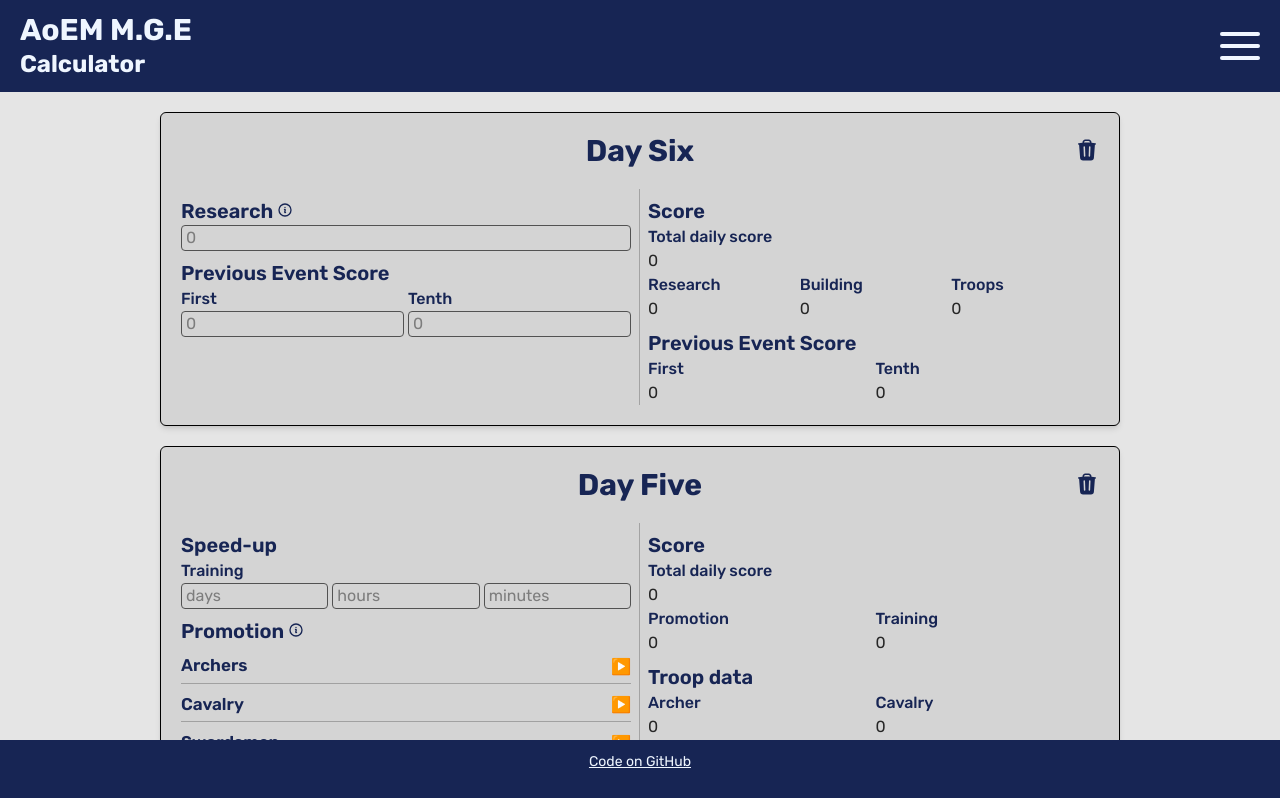
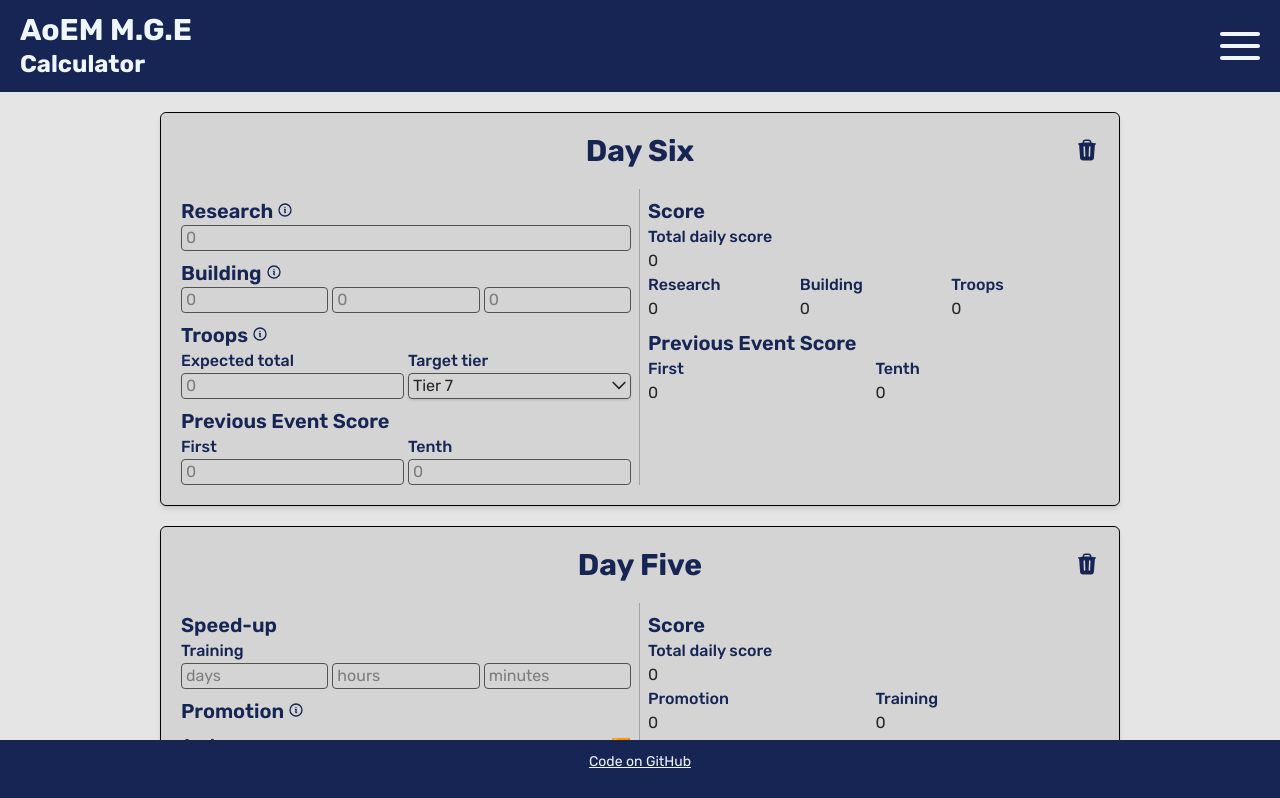
Before and after one commit to haggqvist459/AOEM_MGE_TS, a React (Vite) app: page / in a window 1280 px wide. Shown: the top 798 px of the page. Built offline with nearby package versions, Linux system fonts and the light colour scheme.

Commit message:
day six complete

```diff
--- a/src/components/calculators/DaySixCalc.tsx
+++ b/src/components/calculators/DaySixCalc.tsx
@@ -1,8 +1,11 @@
 import { useState } from 'react'
 import { useDailyCalculator } from '@/hooks'
-import { toNumber } from '@/utils'
+import { toNumber, TROOP_POWER_MULTIPLIER } from '@/utils'
 import { ResetStateDaysix, updateFieldDaySix, calculateDailyScoreDaySix, DaySixStateData } from '@/redux'
 import { CalculatorHeader, CalculatorContainer, RowWrapper, SubHeader, InfoButton, Input, Output, Modal } from '@/components'
+import { Dropdown, mapToDropdownOptions } from '@/components/ui/dropdown'
+
+const dropdownOptions = mapToDropdownOptions(TROOP_POWER_MULTIPLIER)
 
 type Props = {}
 
@@ -13,11 +16,13 @@ const DaySixCalc = (props: Props) => {
     handleLocalChange,
     handleBlur,
     reset,
+    handleInstantDispatch
   } = useDailyCalculator<DaySixStateData>({
     selector: state => state.daySix,
     updateField: updateFieldDaySix,
     calculateScore: (field) => calculateDailyScoreDaySix(field),
     resetState: ResetStateDaysix,
+    useInstantDispatch: true
   })
 
   const [showModal, setShowModal] = useState(false)
@@ -43,6 +48,54 @@ const DaySixCalc = (props: Props) => {
             onChange={(e) => handleLocalChange('researchPower', e.target.value)}
             onBlur={() => handleBlur('researchPower')}
           />
+          <div className='flex space-x-1'>
+            <SubHeader title='Building' />
+            <InfoButton message='Input the power gains from the buildings you estimate to complete' />
+          </div>
+          <RowWrapper>
+            <Input
+              id='firstQueue'
+              placeholder='0'
+              value={localState.buildingPower.firstQueue}
+              onChange={(e) => handleLocalChange('buildingPower', e.target.value, 'firstQueue')}
+              onBlur={() => handleBlur('buildingPower', 'firstQueue')}
+            />
+            <Input
+              id='secondQueue'
+              placeholder='0'
+              value={localState.buildingPower.secondQueue}
+              onChange={(e) => handleLocalChange('buildingPower', e.target.value, 'secondQueue')}
+              onBlur={() => handleBlur('buildingPower', 'secondQueue')}
+            />
+            <Input
+              id='thirdQueue'
+              placeholder='0'
+              value={localState.buildingPower.thirdQueue}
+              onChange={(e) => handleLocalChange('buildingPower', e.target.value, 'thirdQueue')}
+              onBlur={() => handleBlur('buildingPower', 'thirdQueue')}
+            />
+          </RowWrapper>
+          <div className='flex space-x-1'>
+            <SubHeader title='Troops' />
+            <InfoButton message='Add the total number of troops together from all training queues' />
+          </div>
+          <RowWrapper>
+            <Input
+              id='troopsTotal'
+              label='Expected total'
+              placeholder='0'
+              value={localState.troopsTotal}
+              onChange={(e) => handleLocalChange('troopsTotal', e.target.value)}
+              onBlur={() => handleBlur('troopsTotal')}
+            />
+            <Dropdown
+              label='Target tier'
+              id='troopTier'
+              options={dropdownOptions}
+              value={localState.troopTier}
+              onChange={(e) => handleInstantDispatch('troopTier', e.target.value)}
+            />
+          </RowWrapper>
           <SubHeader title='Previous Event Score' />
           <RowWrapper>
             <Input
--- a/src/redux/slices/daySix/daySixSlice.tsx
+++ b/src/redux/slices/daySix/daySixSlice.tsx
@@ -1,15 +1,13 @@
 import { createSlice, PayloadAction } from "@reduxjs/toolkit";
-import { saveData, loadData, toNumber, updateFieldDelegated, toSeconds } from "@/utils";
+import { saveData, loadData, toNumber, updateFieldDelegated } from "@/utils";
 import { DAY_KEYS, POINTS_AND_MULTIPLIERS, TROOP_TIER_MULTIPLIERS } from "@/utils";
 import { DaySixStateData } from "../daySix";
 
 const targetTierDefault = TROOP_TIER_MULTIPLIERS['Tier 7'];
 
 const initialState: DaySixStateData = loadData<DaySixStateData>(DAY_KEYS.DAY_SIX) ?? {
-  troopPower: {
-    troopsTotal: '',
-    troopTier: targetTierDefault
-  },
+  troopsTotal: '',
+  troopTier: targetTierDefault,
   buildingPower: {
     firstQueue: '',
     secondQueue: '',
@@ -37,12 +35,14 @@ const daySixSlice = createSlice({
       const field = action.payload
 
       switch (field) {
-        case 'troopPower':
-          state.score.troop = 0
-
+        case 'troopsTotal':
+        case 'troopTier':
+          state.score.troop = toNumber(state.troopsTotal) * toNumber(state.troopTier) * POINTS_AND_MULTIPLIERS.POWER_TRAINING
           break;
         case 'buildingPower':
-          state.score.building = 0
+          state.score.building = Object.values(state.buildingPower).reduce((total, power) => {
+            return total + toNumber(power)
+          }, 0) * POINTS_AND_MULTIPLIERS.POWER_BUILDING
           break;
         case 'researchPower':
           state.score.research = toNumber(state.researchPower) * POINTS_AND_MULTIPLIERS.POWER_RESEARCH
@@ -60,10 +60,8 @@ const daySixSlice = createSlice({
     },
     resetState: () => {
       const reset = {
-        troopPower: {
-          troopsTotal: '',
-          troopTier: targetTierDefault
-        },
+        troopsTotal: '',
+        troopTier: targetTierDefault,
         buildingPower: {
           firstQueue: '',
           secondQueue: '',
```
Also changed, not shown: src/redux/slices/daySix/daySix.types.tsx (+1 -6 lines).
